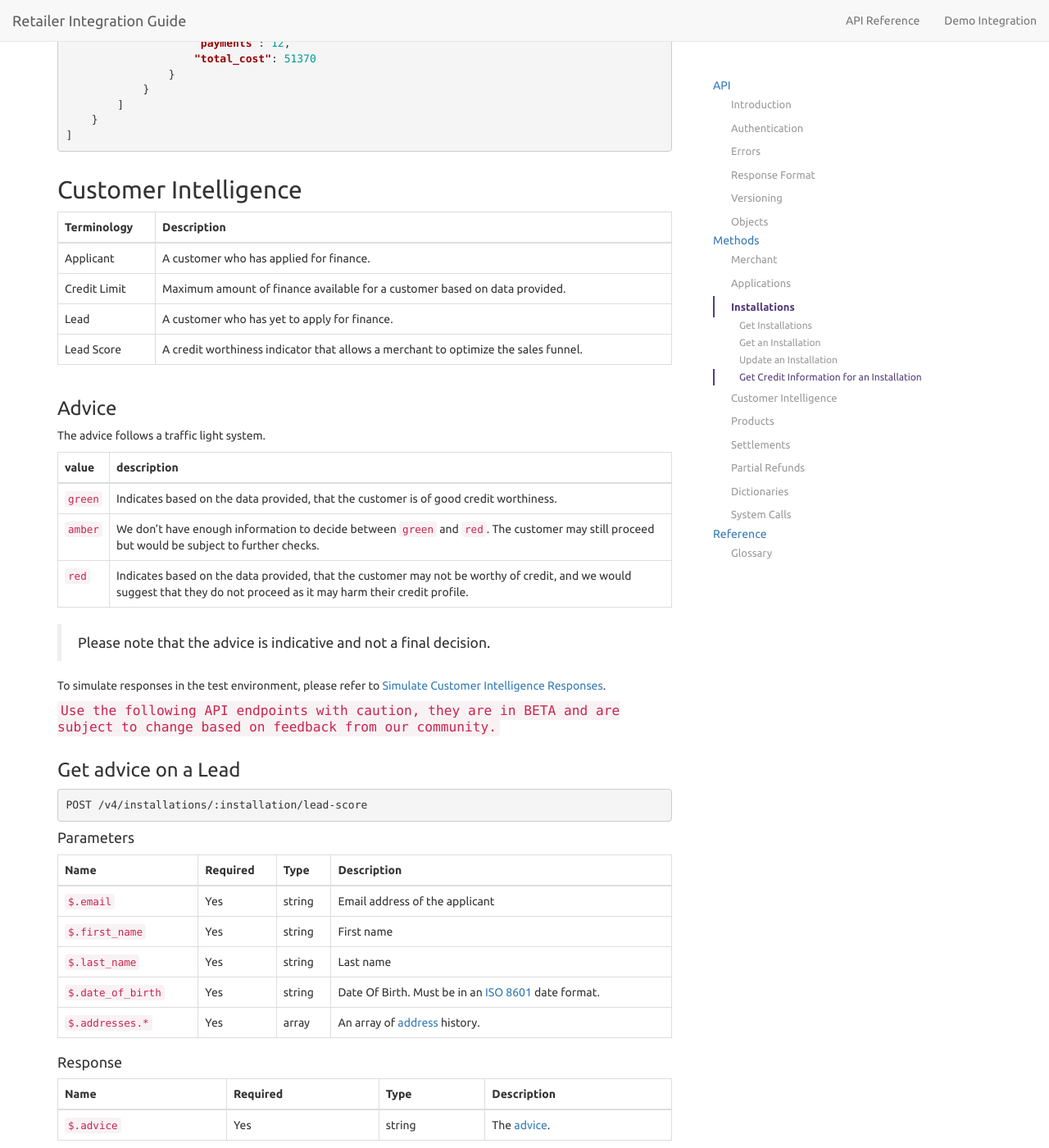
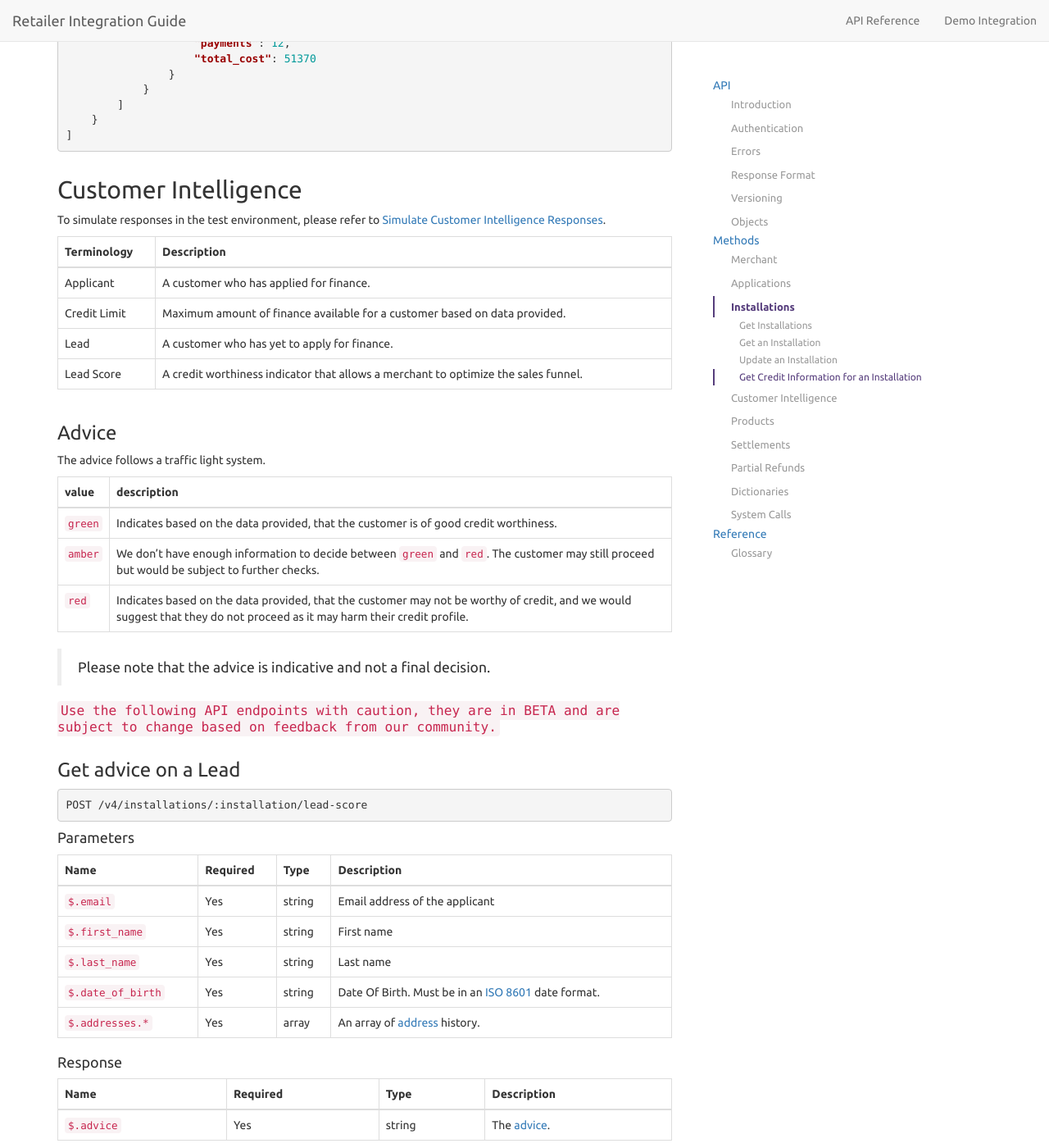
Before and after one commit to PayBreak/retailer-integration-guide, a Jekyll site: the page built from api/index.md, in a window 1280 px wide and 1400 px high, scrolled down 24992 px. Shown: the whole window at 82% size. Built offline with Jekyll 4.4.1, drawn with Linux system fonts in a browser that asks for light colours; nearby versions of some CDN libraries; Markdown is read by kramdown in place of the engine named in the settings; our own code applies the rules of GitHub Pages for plain Markdown files; part of the change alters nothing that is shown.

Commit message:
Fix paragraph placement

```diff
--- a/_includes/v4/customer-intelligence.md
+++ b/_includes/v4/customer-intelligence.md
@@ -1,4 +1,6 @@
 ## Customer Intelligence
+
+To simulate responses in the test environment, please refer to [Simulate Customer Intelligence Responses](../#simulate-customer-intelligence-responses).
 
 Terminology | Description
 ---|---
@@ -18,8 +20,6 @@ value | description
 `red` | Indicates based on the data provided, that the customer may not be worthy of credit, and we would suggest that they do not proceed as it may harm their credit profile.
 
 > Please note that the advice is indicative and not a final decision.
-
-To simulate responses in the test environment, please refer to [Simulate Customer Intelligence Responses](../#simulate-customer-intelligence-responses).
 
 #### `Use the following API endpoints with caution, they are in BETA and are subject to change based on feedback from our community.`
 
```
